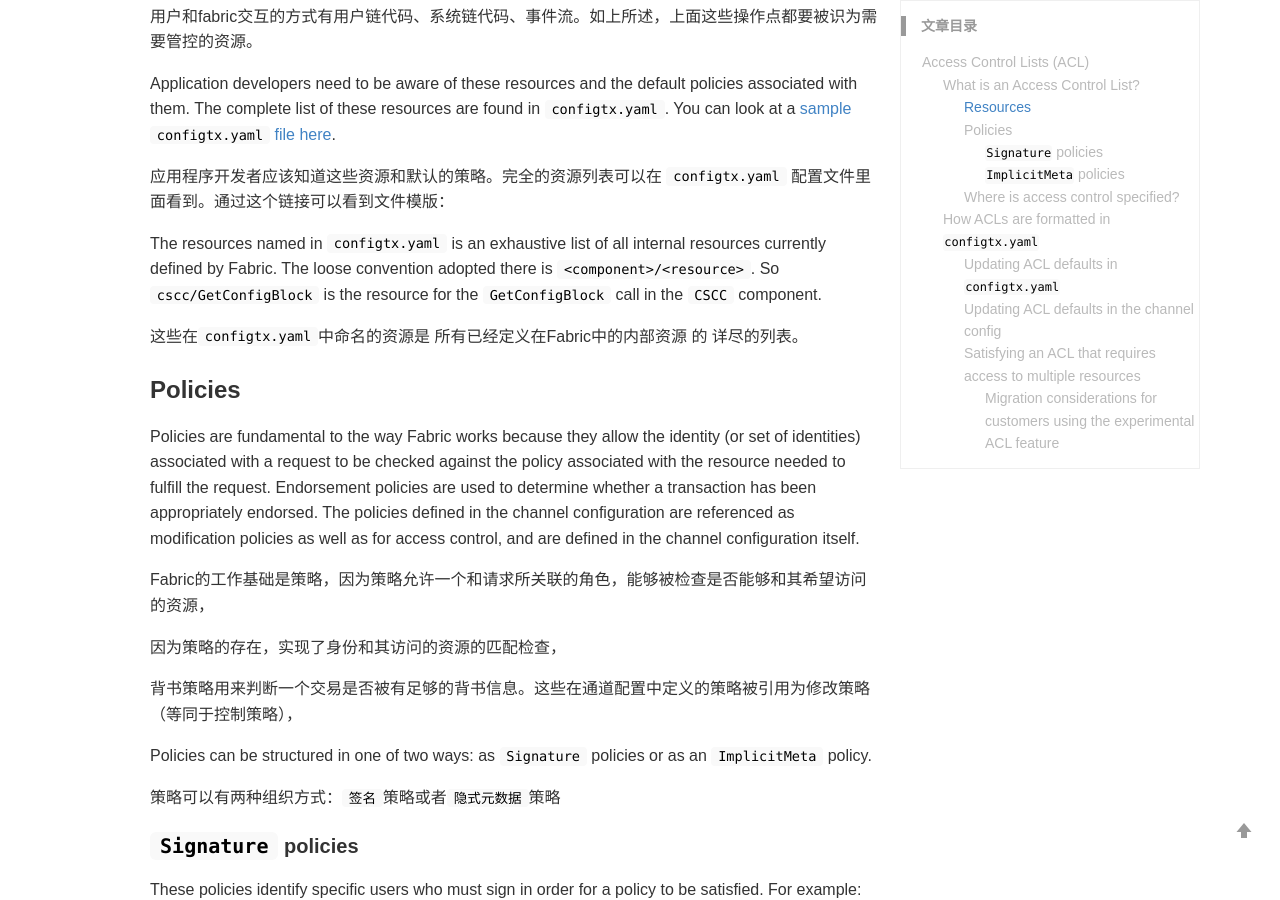
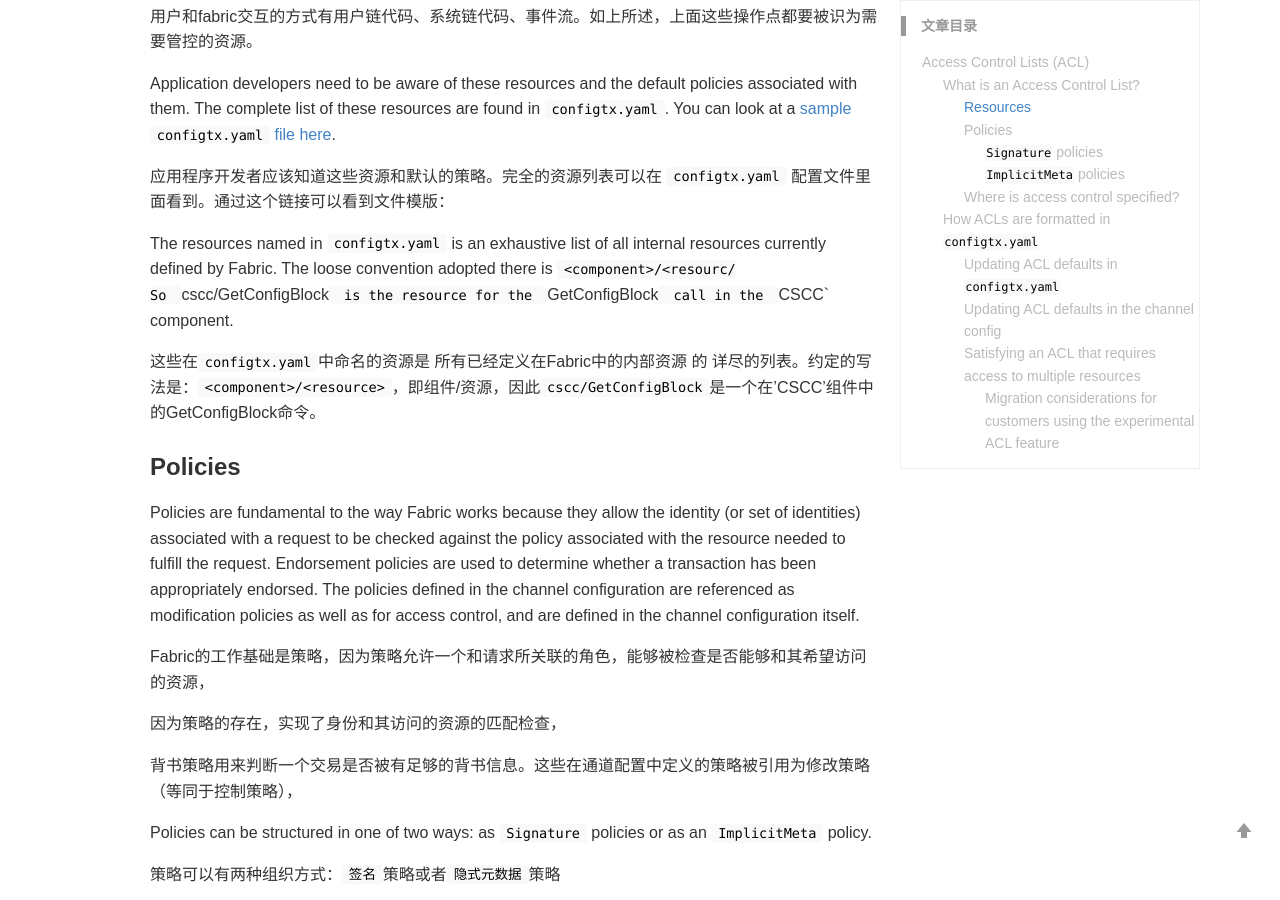
Before and after one commit to nox60/nox60.github.io, a Jekyll site: the page built from _posts/2019-8-18-Access-Control-Lists-(ACL).md, in a window 1280 px wide and 900 px high, scrolled down 971 px. Built offline with Jekyll 4.4.1, drawn with Linux system fonts in a browser that asks for light colours; our own code applies the rules of GitHub Pages for plain Markdown files; comment, search, counter and statistics services are not loaded.

Commit message:
Update 2019-8-18-Access-Control-Lists-(ACL).md

```diff
--- a/_posts/2019-8-18-Access-Control-Lists-(ACL).md
+++ b/_posts/2019-8-18-Access-Control-Lists-(ACL).md
@@ -47,11 +47,11 @@
 
 
 The resources named in `configtx.yaml` is an exhaustive list of all internal resources
-currently defined by Fabric. The loose convention adopted there is `<component>/<resource>`.
+currently defined by Fabric. The loose convention adopted there is `<component>/<resourc/
 So `cscc/GetConfigBlock` is the resource for the `GetConfigBlock` call in the `CSCC`
 component.
 
-这些在`configtx.yaml`中命名的资源是 所有已经定义在Fabric中的内部资源 的 详尽的列表。
+这些在`configtx.yaml`中命名的资源是 所有已经定义在Fabric中的内部资源 的 详尽的列表。约定的写法是：`<component>/<resource>`，即组件/资源，因此`cscc/GetConfigBlock`是一个在'CSCC'组件中的GetConfigBlock命令。
 
 
 ### Policies
```
